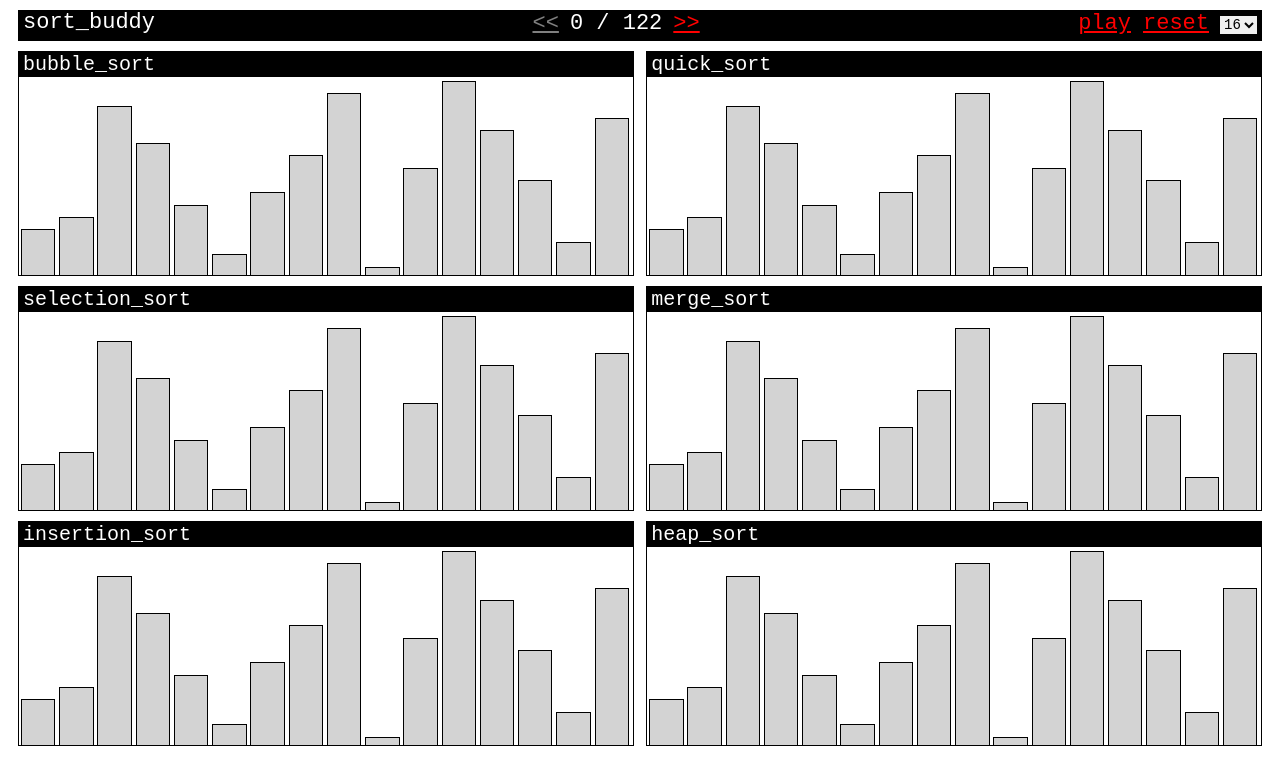
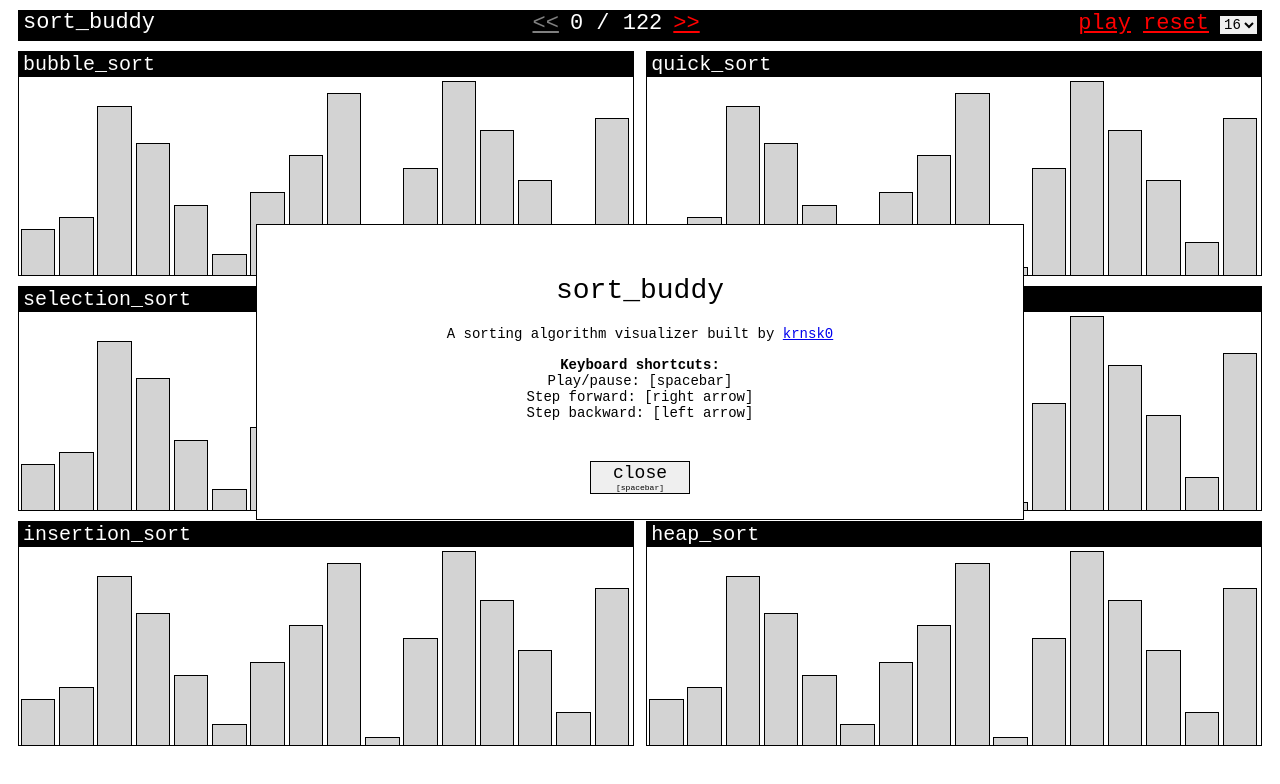
Before and after one commit to krnsk0/sort_buddy, a React app: page / in a window 1280 px wide. Shown: the top 784 px of the page. Built offline with nearby package versions, Linux system fonts and the light colour scheme.

Commit message:
finish popup

```diff
--- a/public/style.css
+++ b/public/style.css
@@ -117,9 +117,37 @@
   position: absolute;
   left: 20%;
   right: 20%;
-  top: 15%;
-  bottom: 25%;
+  top: 28%;
+  bottom: 35%;
   background: white;
   border: 1px solid black;
   padding: 15px;
 }
+.popup-inner-container {
+  display: flex;
+  flex-direction: column;
+  margin: 15px;
+  align-items: center;
+}
+.popup-inner button {
+  color: black;
+  font-size: 18px;
+  border: none;
+  cursor: pointer;
+  width: 100px;
+  border: 1px solid black;
+  margin-top: 25px;
+}
+.popup-inner button div {
+  font-size: 8px;
+}
+.popup-title {
+  font-size: 28px;
+  text-align: center;
+  margin-top: 20px;
+  margin-bottom: 5px;
+}
+.popup-text {
+  text-align: center;
+  font-size: 14px;
+}
--- a/src/components/App.js
+++ b/src/components/App.js
@@ -5,7 +5,7 @@ import Popup from './Popup';
 import { connect } from 'react-redux';
 import { selectSorts, togglePopup } from '../redux/store';
 
-const disconnectedApp = ({ pointer, popup, sorts }) => (
+const disconnectedApp = ({ pointer, popup, sorts, closePopup }) => (
   <div className="app">
     <Topbar />
     <div className="body-column-container">
@@ -30,7 +30,7 @@ const disconnectedApp = ({ pointer, popup, sorts }) => (
         ))}
       </div>
     </div>
-    {popup && <Popup togglePopup={togglePopup} />}
+    {popup && <Popup togglePopup={closePopup} />}
   </div>
 );
 
@@ -42,7 +42,11 @@ const mapStateToProps = state => {
   };
 };
 
-const mapDispatchToProps = { togglePopup };
+const mapDispatchToProps = dispatch => {
+  return {
+    closePopup: () => dispatch(togglePopup())
+  };
+};
 
 export default connect(
   mapStateToProps,
--- a/src/components/Popup.js
+++ b/src/components/Popup.js
@@ -4,10 +4,29 @@ const Topbar = props => {
   return (
     <div className="popup-outer">
       <div className="popup-inner">
-        <span>popup</span>
-        <button type="button" onClick={props.togglePopup}>
-          close me
-        </button>
+        <div className="popup-inner-container">
+          <div className="popup-title">sort_buddy</div>
+        </div>
+        <div className="popup-inner-container">
+          <div className="popup-text">
+            A sorting algorithm visualizer built by{' '}
+            <a href="https://github.com/krnsk0">krnsk0</a>
+          </div>
+        </div>
+        <div className="popup-inner-container">
+          <div className="popup-text">
+            <b>Keyboard shortcuts:</b>
+          </div>
+          <div className="popup-text">Play/pause: [spacebar]</div>
+          <div className="popup-text">Step forward: [right arrow]</div>
+          <div className="popup-text">Step backward: [left arrow]</div>
+        </div>
+        <div className="popup-inner-container">
+          <button type="button" onClick={props.togglePopup}>
+            close
+            <div>[spacebar]</div>
+          </button>
+        </div>
       </div>
     </div>
   );
--- a/src/components/Topbar.js
+++ b/src/components/Topbar.js
@@ -1,3 +1,4 @@
+/* eslint-disable complexity */
 /* eslint-disable no-shadow */
 /* eslint-disable function-paren-newline */
 import React from 'react';
@@ -7,7 +8,8 @@ import {
   stepForward,
   stepBack,
   togglePlaying,
-  selectMaxLength
+  selectMaxLength,
+  togglePopup
 } from '../redux/store';
 
 class disconnectedTopbar extends React.Component {
@@ -43,17 +45,18 @@ class disconnectedTopbar extends React.Component {
   }
 
   keyHandler = evt => {
-    const { stepBack, stepForward, togglePlaying } = this.props;
+    const { stepBack, stepForward, togglePlaying, togglePopup } = this.props;
     // arrow key presses will stop playing if playing
-    if (evt.keyCode === 39) {
+    if (evt.keyCode === 39 && !this.props.popup) {
       if (this.props.playing) togglePlaying();
       stepForward();
-    } else if (evt.keyCode === 37) {
+    } else if (evt.keyCode === 37 && !this.props.popup) {
       if (this.props.playing) togglePlaying();
       stepBack();
     } else if (evt.keyCode === 32) {
       evt.preventDefault(); // prevents spacebar from activating the previously selected button
-      togglePlaying();
+      if (this.props.popup) togglePopup();
+      else togglePlaying();
     }
   };
 
@@ -145,7 +148,8 @@ const mapDispatchToProps = {
   reset: resetArray,
   stepForward,
   stepBack,
-  togglePlaying
+  togglePlaying,
+  togglePopup
 };
 
 const mapStateToProps = state => {
@@ -153,7 +157,8 @@ const mapStateToProps = state => {
     playing: state.playing,
     pointer: state.pointer,
     maxLength: selectMaxLength(state),
-    size: state.size
+    size: state.size,
+    popup: state.popup
   };
 };
 
--- a/src/redux/store.js
+++ b/src/redux/store.js
@@ -22,27 +22,10 @@ export const TOGGLE_POPUP = 'TOGGLE_POPUP';
 export const TOGGLE_PLAYING = 'TOGGLE_PLAYING';
 
 // action creators
-export const resetArray = size => {
-  return {
-    type: RESET_ARRAY,
-    size
-  };
-};
-export const stepForward = () => {
-  return {
-    type: STEP_FORWARD
-  };
-};
-export const stepBack = () => {
-  return {
-    type: STEP_BACK
-  };
-};
-export const togglePopup = () => {
-  return {
-    type: TOGGLE_POPUP
-  };
-};
+export const resetArray = size => ({ type: RESET_ARRAY, size });
+export const stepForward = () => ({ type: STEP_FORWARD });
+export const stepBack = () => ({ type: STEP_BACK });
+export const togglePopup = () => ({ type: TOGGLE_POPUP });
 export const togglePlaying = () => ({ type: TOGGLE_PLAYING });
 
 // selectors
@@ -66,7 +49,7 @@ const buildInitialState = () => {
   const unsortedArray = shuffledArrayFactory(INITIAL_SIZE);
   return {
     playing: false,
-    popup: false,
+    popup: true,
     pointer: 0,
     sorts: buildSortState(unsortedArray),
     size: INITIAL_SIZE
```
